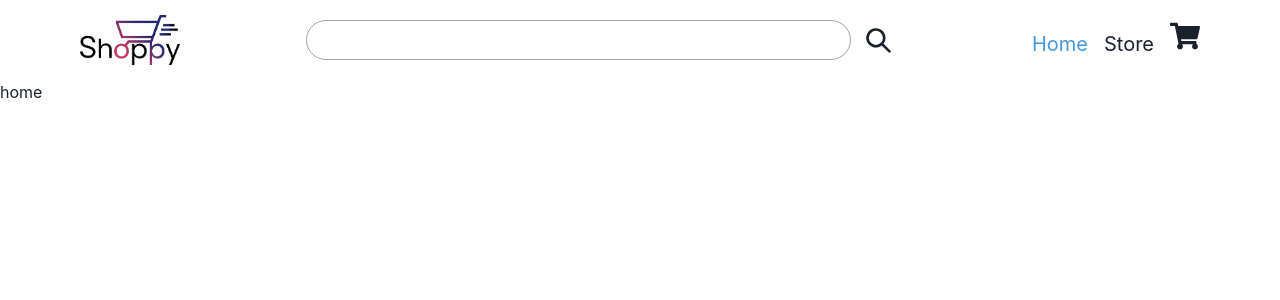
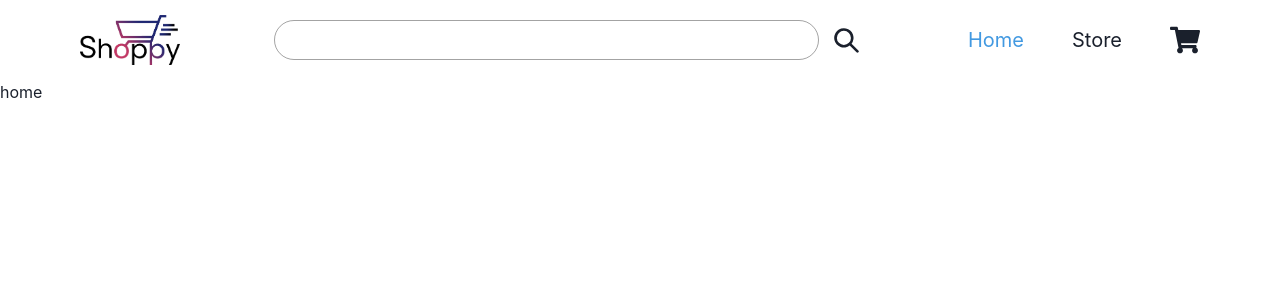
Before and after one commit to CodersCamp2021/team-lp-project-2, a React (Create React App) app: page / in a window 1280 px wide. Shown: the top 300 px of the page. Built offline with nearby package versions, Linux system fonts and the light colour scheme.

Commit message:
fix Links display

```diff
--- a/src/components/Navigation/MenuLinks.js
+++ b/src/components/Navigation/MenuLinks.js
@@ -1,71 +1,11 @@
 import React from 'react';
-import {
-  Stack,
-  Flex,
-  Breadcrumb,
-  BreadcrumbItem,
-  BreadcrumbLink,
-} from '@chakra-ui/react';
+import { Stack, Flex, Link as ChakraLink } from '@chakra-ui/react';
 import { FaShoppingCart } from 'react-icons/fa';
-import { useMatch, Link } from 'react-router-dom';
+import { useMatch, Link as RouterLink } from 'react-router-dom';
 
 const MenuLinks = ({ isMenuOpen }) => {
   const match = useMatch('/*');
   const currentPath = match.pathname;
-
-  return (
-    <Breadcrumb
-      as="div"
-      separator={false}
-      display={{ base: isMenuOpen ? 'flex' : 'none', md: 'flex' }}
-      alignItems="center"
-      direction={{
-        base: 'column',
-        md: 'row',
-      }}
-      position={{
-        base: 'absolute',
-        md: 'static',
-      }}
-      width={{
-        base: '100%',
-        md: 'auto',
-      }}
-      textAlign="center"
-      top="80px"
-      left="0"
-      gap="40px"
-      pt={{ base: '40px', md: '0' }}
-      pb={{ base: '40px', md: '0' }}
-    >
-      <BreadcrumbItem>
-        <BreadcrumbLink
-          as={Link}
-          to="/"
-          fontSize="xl"
-          color={currentPath === '/' && 'blue.400'}
-        >
-          Home
-        </BreadcrumbLink>
-      </BreadcrumbItem>
-      <BreadcrumbItem>
-        <BreadcrumbLink
-          as={Link}
-          to="/store"
-          fontSize="xl"
-          color={currentPath === '/store' && 'blue.400'}
-          data-testid="store"
-        >
-          Store
-        </BreadcrumbLink>
-      </BreadcrumbItem>
-      <BreadcrumbItem>
-        <Flex justify="center">
-          <FaShoppingCart data-testid="cart" size="30px" />
-        </Flex>
-      </BreadcrumbItem>
-    </Breadcrumb>
-  );
 
   return (
     <Stack
@@ -89,17 +29,26 @@ const MenuLinks = ({ isMenuOpen }) => {
       pt={{ base: '40px', md: '0' }}
       pb={{ base: '40px', md: '0' }}
     >
-      <Link to="/" fontSize="xl" color={currentPath === '/' && 'blue.400'}>
+      <ChakraLink
+        as={RouterLink}
+        to="/"
+        fontSize="xl"
+        color={currentPath === '/' && 'blue.400'}
+      >
         Home
-      </Link>
-      <Link
+      </ChakraLink>
+      <ChakraLink
+        as={RouterLink}
         to="/store"
         fontSize="xl"
         color={currentPath === '/store' && 'blue.400'}
         data-testid="store"
       >
         Store
-      </Link>
+      </ChakraLink>
+      <Flex justify="center">
+        <FaShoppingCart data-testid="cart" size="30px" />
+      </Flex>
     </Stack>
   );
 };
```
